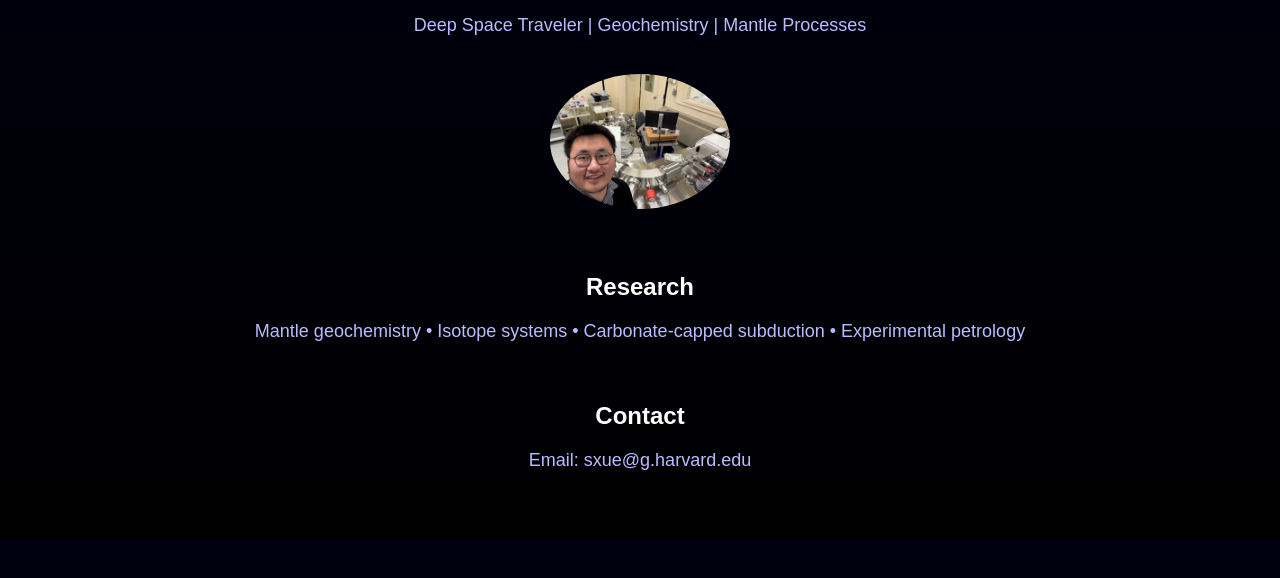
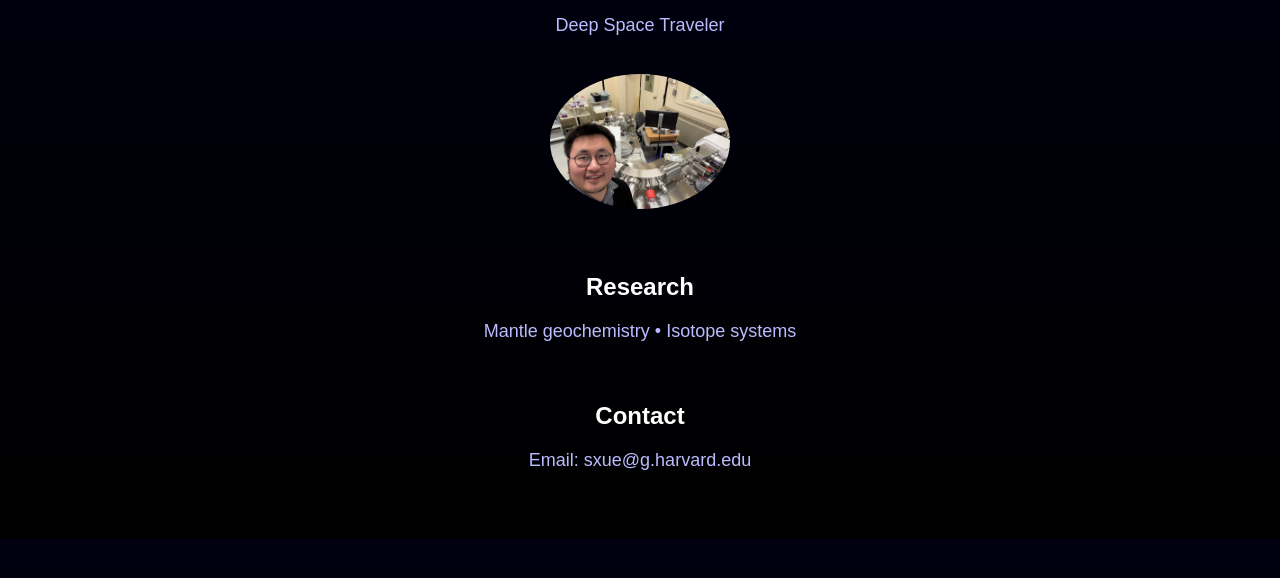
Before and after one commit to CosmicXue/cosmicxue.github.io, a plain HTML site: page index.html in a window 1280 px wide. Shown: the part 140-718 px from the top of the page. Drawn offline with Linux system fonts and the light colour scheme.

Commit message:
Update index.html

```diff
--- a/index.html
+++ b/index.html
@@ -32,14 +32,14 @@
 <body>
 
 <h1>CosmicXue</h1>
-<p>Deep Space Traveler | Geochemistry | Mantle Processes</p>
+<p>Deep Space Traveler</p>
 
 <img src="profile.jpg" alt="Profile Photo">
 
 <section>
 <h2>Research</h2>
 <p>
-Mantle geochemistry • Isotope systems • Carbonate-capped subduction • Experimental petrology
+Mantle geochemistry • Isotope systems
 </p>
 </section>
 
```
